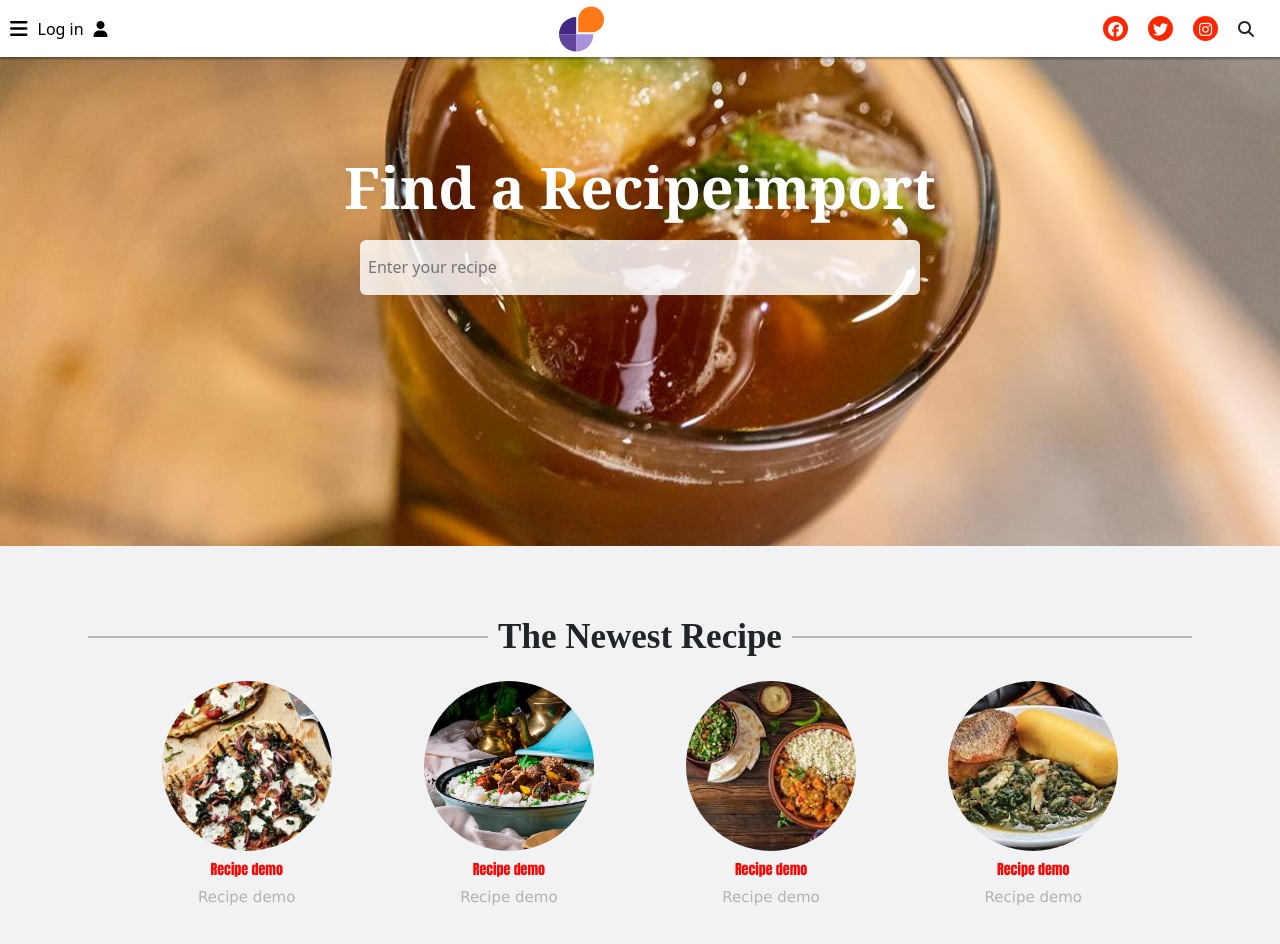
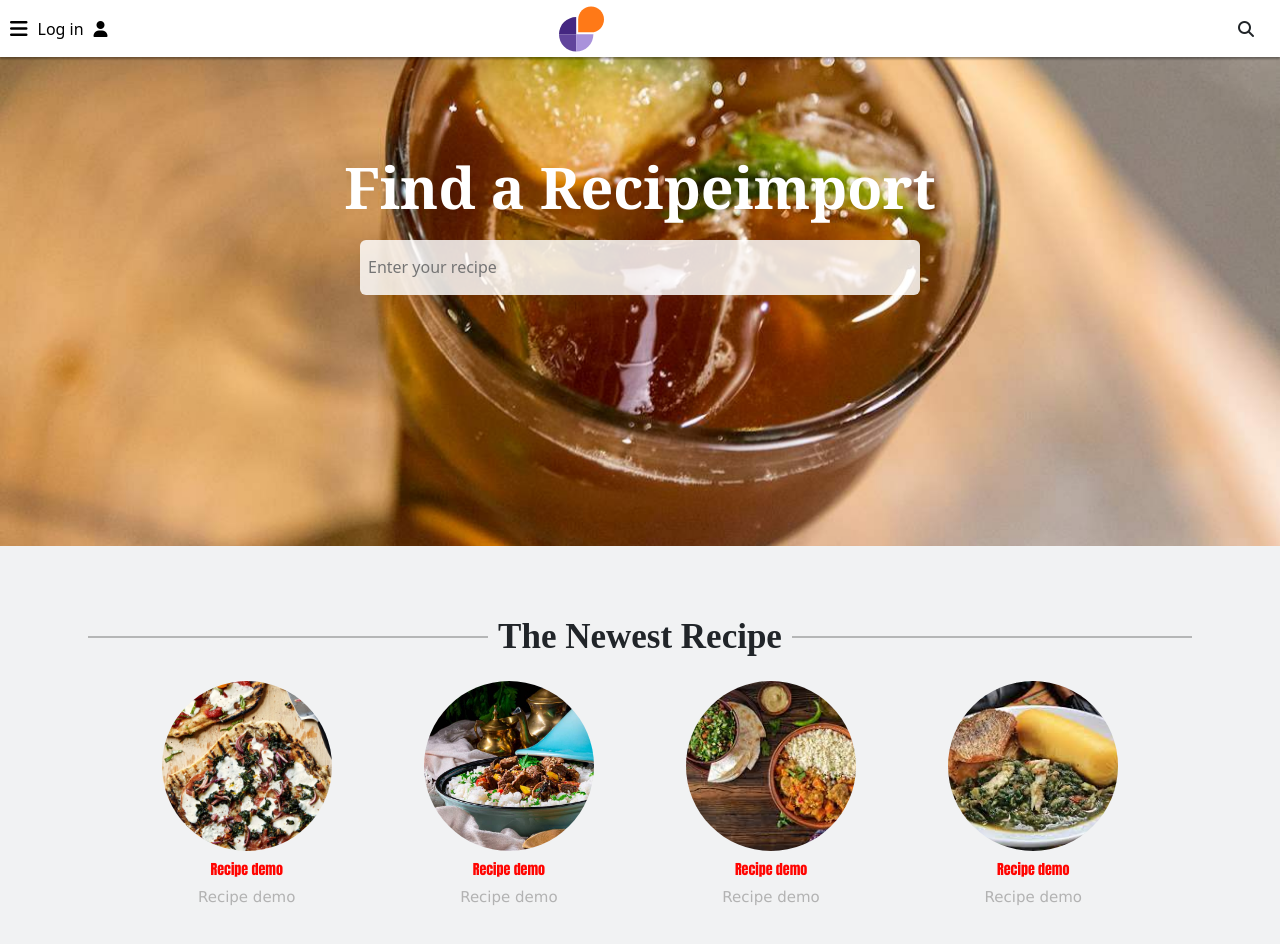
Before and after one commit to Blessman-Newton/magic_recipe, a React (Create React App) app in the folder recipe_app/frontend/: page / in a window 1280 px wide. Shown: the top 944 px of the page. Built offline with nearby package versions, Linux system fonts and the light colour scheme.

Commit message:
Fix padding

```diff
--- a/recipe_app/frontend/src/component/Navbar.css
+++ b/recipe_app/frontend/src/component/Navbar.css
@@ -1,4 +1,3 @@
-@import "~@fortawesome/fontawesome-free/css/all.css";
 @import "~@fortawesome/fontawesome-free/css/all.css";
 .navigation {
     display: flex;
@@ -30,7 +29,7 @@
     display: flex;
     justify-content: center;
     align-items: center;
-    background-color: rgb(255, 38, 0);
+
     border-radius: 360px;
     height: 25px;
     width: 25px;
```
